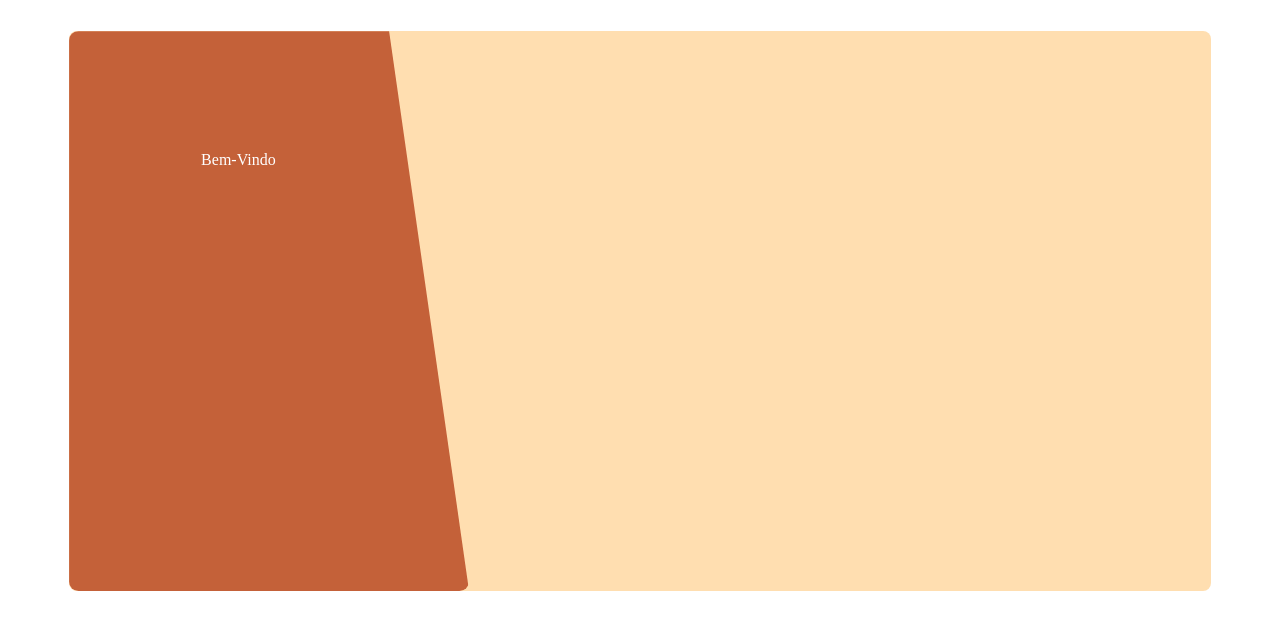
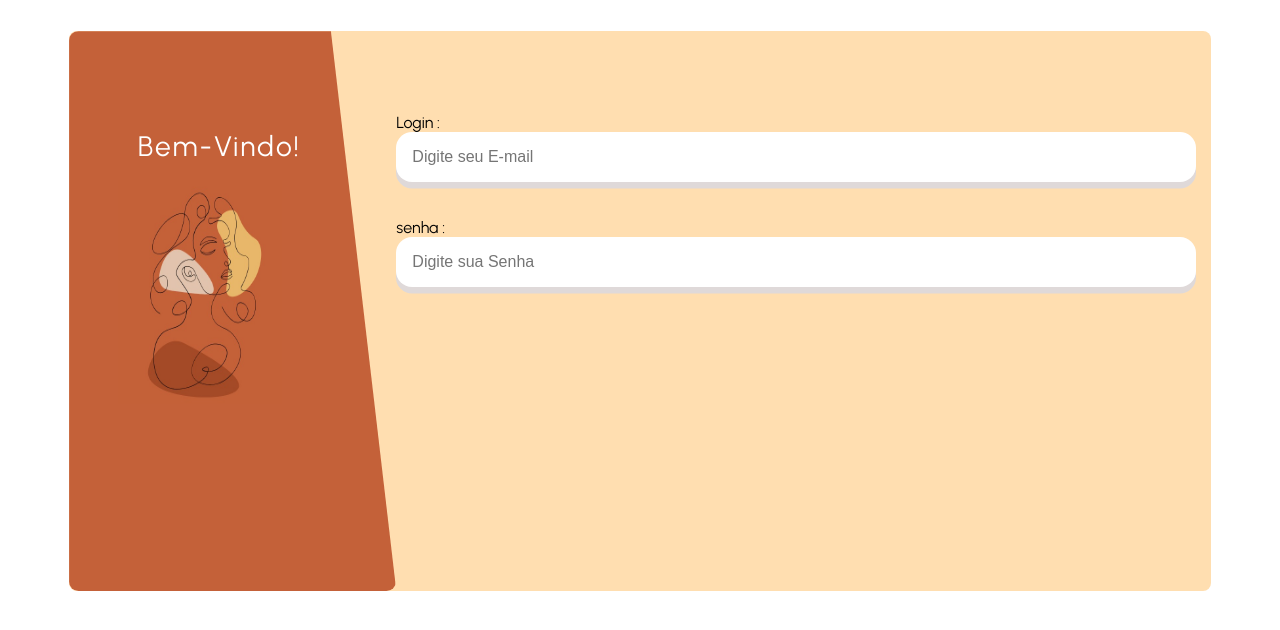
Before and after one commit to intentdoor/CalendulaDermo, a plain HTML site: page index.html in a window 1280 px wide. Shown: the part 120-750 px from the top of the page. Drawn offline with nearby package versions, Linux system fonts and the light colour scheme.

Commit message:
terminando a tela de login

```diff
--- a/index.html
+++ b/index.html
@@ -30,13 +30,22 @@
         </nav>
     </div>
     <div class="carcaça">
-    <div id="sombra">
-        <div class="escrita">Bem-Vindo </div>
 
-        <img src="" class="poa" height="40%">
+        <div id="sombra">
+            <div class="escrita">Bem-Vindo! </div>
+            <img src="img/dessavez.jfif" class="poa" >
 
-    </div>
-
+        </div>
+<div class="caixas">
+        <div id="Login">Login :
+            <input id="email" type="text" placeholder="Digite seu E-mail" class="ogin">
+        </div>
+        <br>
+        <br>
+        <div id="Senha">senha :
+            <input id="" type="text" placeholder="Digite sua Senha" class="enha">
+        </div>
+</div>
     </div>
 
     <!-- RODAPÉ -->
--- a/styles.css
+++ b/styles.css
@@ -83,6 +83,7 @@ nav ul li a:hover{
     margin-top: 4%;
     margin-left: 5.4%;
     margin-right: 5.4%;
+    display: flex;
 }
 
 #login{
@@ -99,23 +100,82 @@ nav ul li a:hover{
     font-weight: weight;
     font-style: normal;
 }
+
+
+
+
 #sombra{
+
 background-color: #C46139;
 color: #ffffff;
 height: 70vh;
-width: 50vh;
+width: 30%;
 border-radius: 1.2vh;
 clip-path: polygon(0 0, 80% 0%, 100% 100%, 0% 100%);
 
 }
 
 .escrita{
-    margin-bottom: 10%;
+    margin-bottom: 5%;
     padding-top: 30%;
-    margin-left: 33%;
+    margin-left: 21%;
+    font-size: clamp(3.5%, 2.2vw, 9vh);
+    font-family: "Urbanist", sans-serif;
+    letter-spacing: 2px;
+
 }
 
 .poa{
-    margin-left: 18%;
+    margin-left: 15%;
 
+    width: 50%;
+    height: 40%;
 }
+
+#Login input {
+    background-color: #ffffff;
+  border: none;
+  padding: 1rem;
+  font-size: 1rem;
+  width: 100vh;
+  border-radius: 1rem;
+  color: #C46139;
+  box-shadow: 0 0.4rem #dfd9d9;
+  cursor: pointer;
+}
+
+#Login input:focus {
+    outline-color: #c5c5c5;
+}
+
+#Login {
+    margin-top: 10%;
+    font-family: "Urbanist", sans-serif;
+}
+
+#Senha input {
+    background-color: #ffffff;
+  border: none;
+  padding: 1rem;
+  font-size: 1rem;
+  width: 100vh;
+  border-radius: 1rem;
+  color: #C46139;
+  box-shadow: 0 0.4rem #dfd9d9;
+  cursor: pointer;
+}
+
+#Senha input:focus {
+    outline-color: #c5c5c5;
+}
+
+
+#Senha {
+    font-family: "Urbanist", sans-serif;
+}
+
+.caixas{
+    /* margin-left: 5%; */
+    display: block;
+    align-items: center;
+}
```
Also changed, not shown: img/agrsim.jfif (added), img/dessavez.jfif (added), img/optenica.jfif (added).
